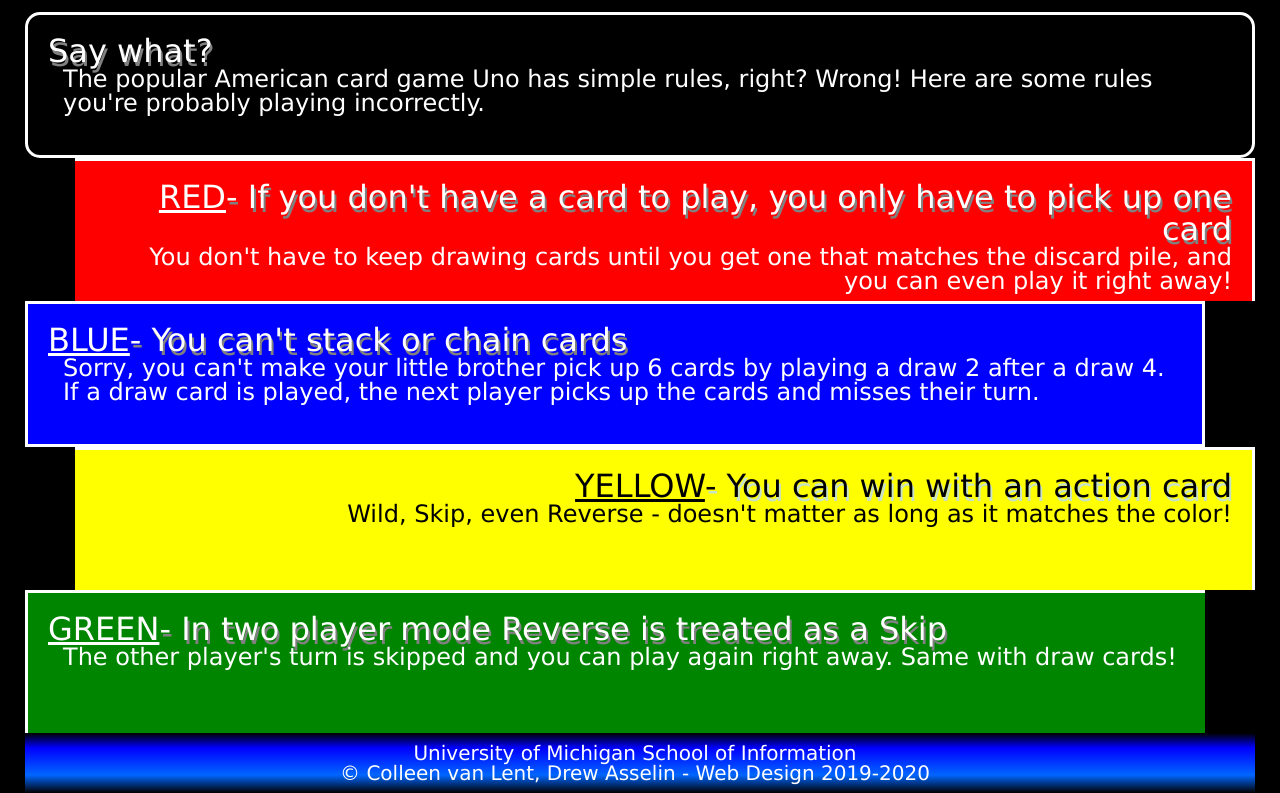
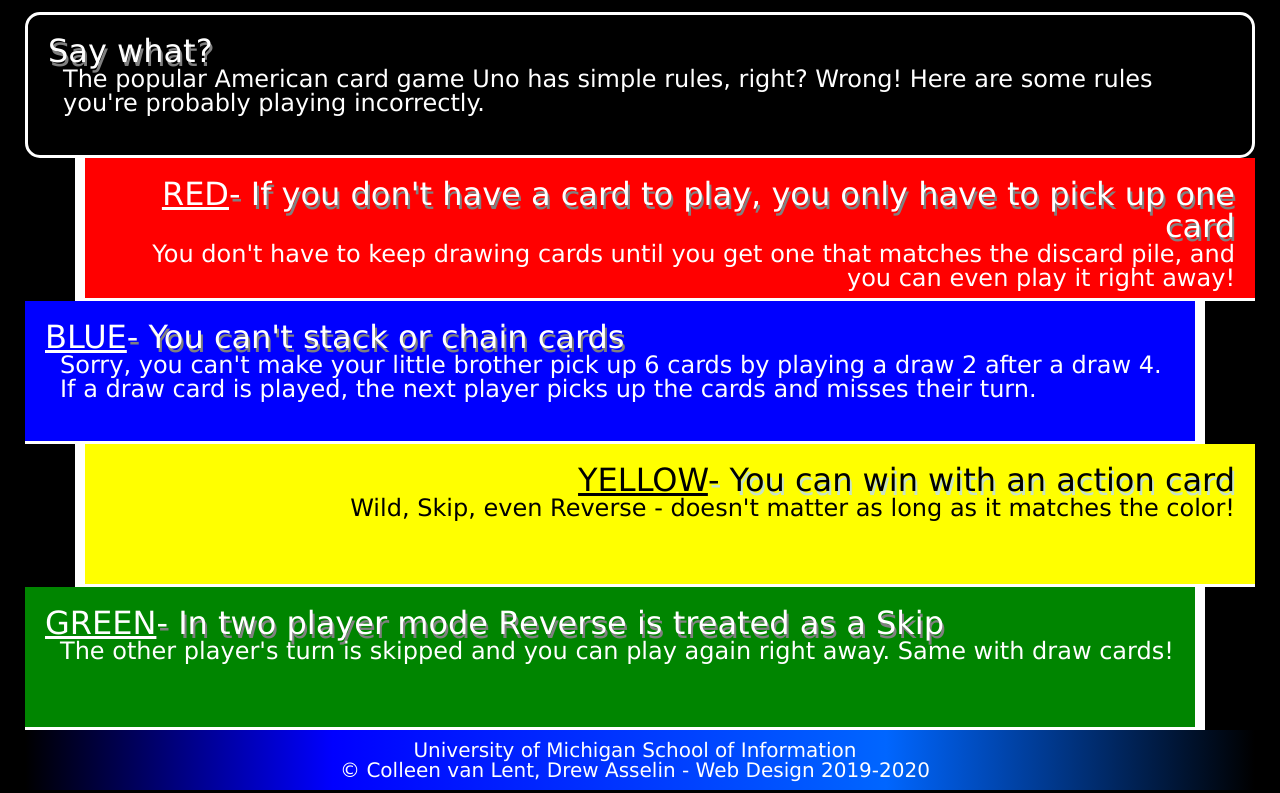
Before and after one commit to kehanyu/homework2-2022, a plain HTML site: page index.html in a window 1280 px wide. Shown: the part 408-1201 px from the top of the page. Drawn offline with Linux system fonts and the light colour scheme.

Commit message:
Add files via upload

```diff
--- a/css/style.css
+++ b/css/style.css
@@ -43,25 +43,24 @@
     background: #ff0000;
     text-align: right;
     margin-left: 50px;
-    border-bottom: 3px;
-    border-left: 10px;
+    border-style: solid;
+    border-width: 0px 0px 3px 10px;
 }
 
 .blue{
     background: #0000ff;
     text-align: left;
     margin-right: 50px;
-    border: 0px 10px 3px 0px;
-    /* border-right: 10px; */
-    /* border-bottom: 3px; */
+    border-style: solid;
+    border-width: 0px 10px 3px 0px;
 }
 
 .yellow{
     background: #ffff00;
     text-align: right;
     margin-left: 50px;
-    border-left: 10px;
-    border-bottom: 3px;
+    border-style: solid;
+    border-width: 0px 0px 3px 10px;
 }
 
 .yellow h2{
@@ -77,8 +76,8 @@
     background:#008500;
     text-align: left;
     margin-right: 50px;
-    border-right: 10px;
-    border-bottom: 3px;
+    border-style: solid;
+    border-width: 0px 10px 3px 0px;
 }
 
 h2 > span{
@@ -88,7 +87,7 @@
 }
 
 footer{
-    background: linear-gradient( #000000, #0000ff 25%,  #0066ff 70%, #000000)
+    background: linear-gradient(90deg, #000000, #0000ff 25%,  #0066ff 70%, #000000)
 }
 
 footer p{
```
